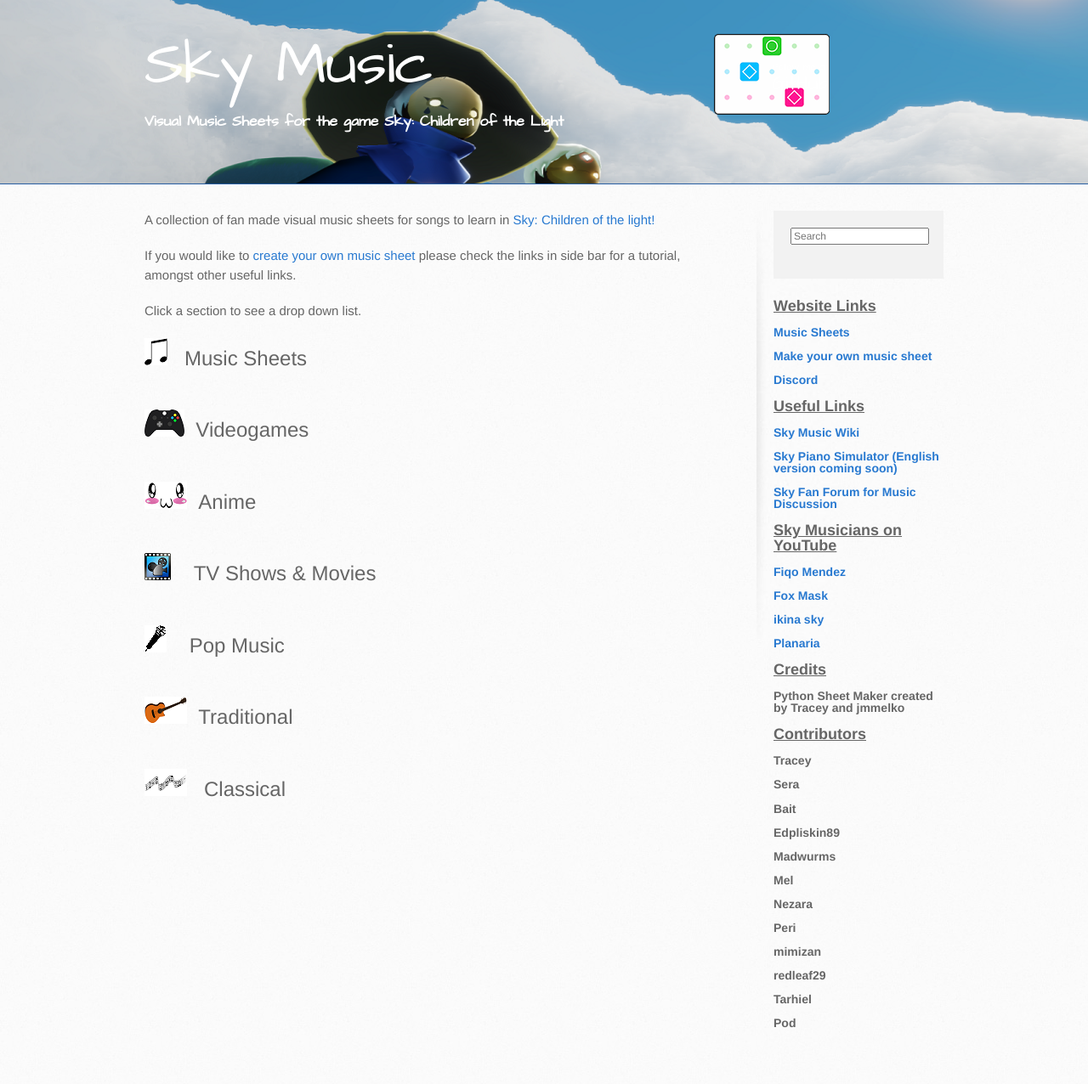
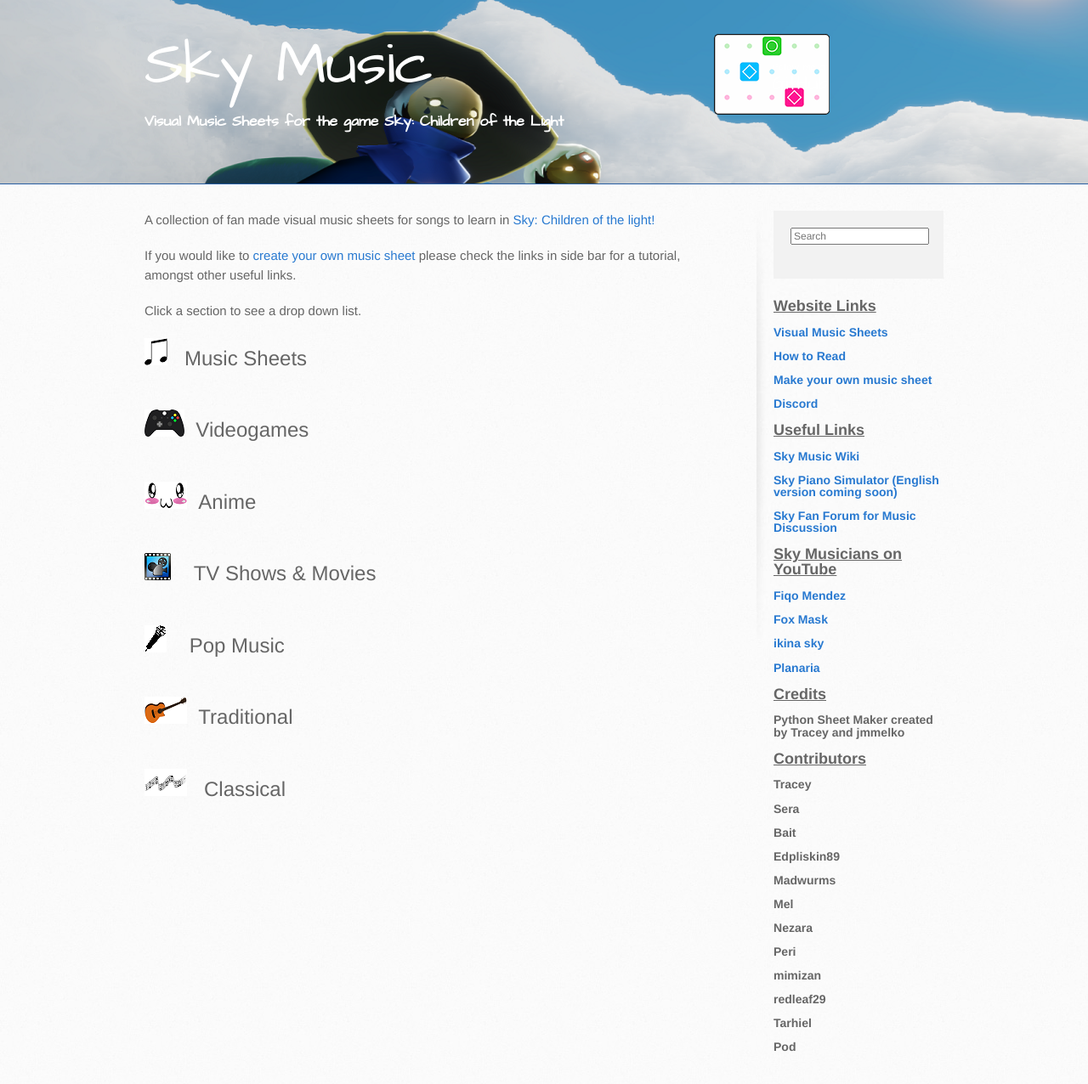
Before and after one commit to sky-music/sky-music.github.io, a Jekyll site: the page built from index.md, in a window 1280 px wide. Shown: the whole page at 85% size. Built offline with Jekyll 4.4.1, drawn with Linux system fonts in a browser that asks for light colours; before the commit the page ends 1248 px from its top, so only the background shows below that.

Commit message:
Update default.html

```diff
--- a/_layouts/default.html
+++ b/_layouts/default.html
@@ -40,7 +40,8 @@
           {% include search-lunr.html %}
 
           <h2><u>Website Links</u></h2>
-          <h3><a href="https://sky-pod.github.io/">Music Sheets</a></h3>
+          <h3><a href="https://sky-pod.github.io/">Visual Music Sheets</a></h3>
+          <h3><a href="https://sky-pod.github.io/how-to-read.html">How to Read</a></h3>
           <h3><a href="https://sky-pod.github.io/make-your-own-sheet.html">Make your own music sheet</a></h3>
           <h3><a href="https://sky-pod.github.io/discord.html">Discord</a></h3>
           <h2><u>Useful Links</u></h2>
```
